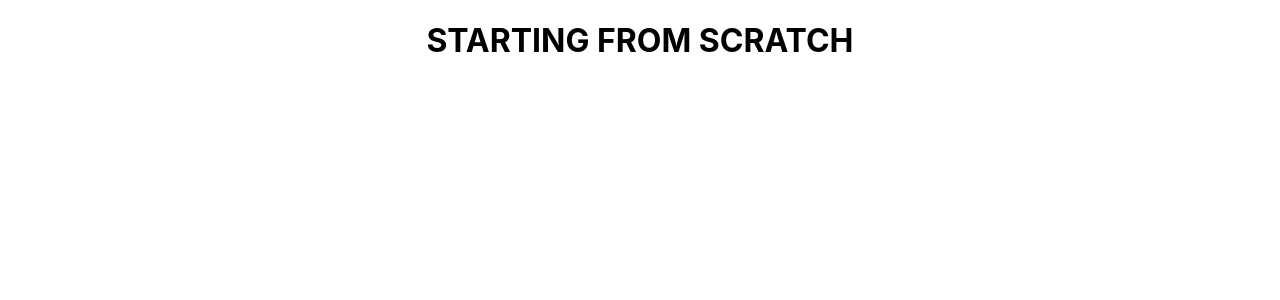
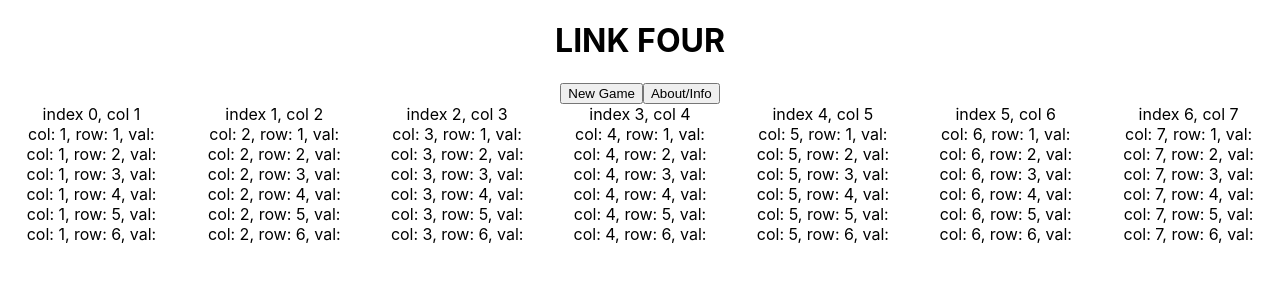
Before and after one commit to tubez7/link-four-react, a React (Create React App) app: page /info in a window 1280 px wide. Shown: the top 300 px of the page. Built offline with nearby package versions, Linux system fonts and the light colour scheme.

Commit message:
render basic grid + add JS util files

```diff
--- a/src/App.css
+++ b/src/App.css
@@ -2,37 +2,22 @@
   text-align: center;
 }
 
-.App-logo {
-  height: 40vmin;
-  pointer-events: none;
+.Nav-bar {
+  display: inline-flex;
+  align-content: space-between;
+  margin: auto;
 }
 
-@media (prefers-reduced-motion: no-preference) {
-  .App-logo {
-    animation: App-logo-spin infinite 20s linear;
-  }
+.Drop-columns {
+  display: grid;
+  grid-template-columns: repeat(7, 1fr);
 }
 
-.App-header {
-  background-color: #282c34;
-  min-height: 100vh;
-  display: flex;
-  flex-direction: column;
-  align-items: center;
-  justify-content: center;
-  font-size: calc(10px + 2vmin);
-  color: white;
+.Drop-column:hover {
+  color: rgb(253, 3, 3);
 }
 
-.App-link {
-  color: #61dafb;
+.Board-rows {
+  display: grid;
+  grid-template-columns: repeat(7, 1fr);
 }
-
-@keyframes App-logo-spin {
-  from {
-    transform: rotate(0deg);
-  }
-  to {
-    transform: rotate(360deg);
-  }
-}
--- a/src/App.js
+++ b/src/App.js
@@ -1,9 +1,28 @@
 import "./App.css";
 
+import Header from "./components/Header";
+import Main from "./components/Main.jsx";
+import Nav from "./components/Nav.jsx";
+
+import LinkFour from "./utils/linkFour";
+
+import { useState } from "react";
+
 function App() {
+  const [game, setNewGame] = useState(new LinkFour());
+  const [player1, setPlayer1] = useState("");
+  const [player2, setPlayer2] = useState("");
+
   return (
     <div className="App">
-      <h1 className="head"> STARTING FROM SCRATCH</h1>
+      <Header />
+      <Nav
+        game={game}
+        setNewGame={setNewGame}
+        setPlayer1={setPlayer1}
+        setPlayer2={setPlayer2}
+      />
+      <Main game={game} player1={player1} player2={player2} />
     </div>
   );
 }
--- /dev/null
+++ b/src/components/Board.jsx
@@ -0,0 +1,17 @@
+export default function Board({ board }) {
+  return (
+    <>
+      <div className="Board-rows">
+        {board.map((row, rowIndex) => {
+          return row.map((elem, i) => {
+            return (
+              <div className="Board-space">
+                col: {i + 1}, row: {rowIndex + 1}, val: {elem}
+              </div>
+            );
+          });
+        })}
+      </div>
+    </>
+  );
+}
--- /dev/null
+++ b/src/components/DropColumns.jsx
@@ -0,0 +1,7 @@
+export default function DropColumn({ col, i, setBoard, game }) {
+  return (
+    <div className="Drop-column">
+      index {i}, col {`${col}`}
+    </div>
+  );
+}
--- /dev/null
+++ b/src/components/Header.jsx
@@ -0,0 +1,3 @@
+export default function Header() {
+    return <h1>LINK FOUR</h1>
+};
--- /dev/null
+++ b/src/components/Main.jsx
@@ -0,0 +1,30 @@
+import Board from "./Board";
+import DropColumn from "./DropColumns";
+
+import { useState } from "react";
+
+export default function Main({ game }) {
+  const [board, setBoard] = useState(game.getBoard());
+
+  const dropRow = [1, 2, 3, 4, 5, 6, 7];
+
+  return (
+    <>
+      <div className="Drop-columns">
+        {dropRow.map((col, i) => {
+          return (
+            <DropColumn
+              key={`${col}`}
+              className={`Column-${col}`}
+              col={col}
+              i={i}
+              setBoard={setBoard}
+              game={game}
+            />
+          );
+        })}
+      </div>
+      <Board board={board} />
+    </>
+  );
+}
--- /dev/null
+++ b/src/components/Nav.jsx
@@ -0,0 +1,8 @@
+export default function Nav() {
+  return (
+    <nav className="Nav-bar">
+      <button>New Game</button>
+      <button>About/Info</button>
+    </nav>
+  );
+}
--- /dev/null
+++ b/src/utils/checkDiagonalWinner.js
@@ -0,0 +1,46 @@
+import getSubSquare from "./getSubSquare";
+
+const checkDiagonalWinner = (board) => {
+  if (!board || board.length !== 6) return "Please provide a 7 * 6 matrix";
+
+  for (let i = 0; i < board.length; i++) {
+    for (let j = 0; j < board[i].length; j++) {
+      const regex = /[xo]/;
+
+      if (board[i].length !== 7) return "Please provide a 7 * 6 matrix";
+
+      if (regex.test(board[i][j])) {
+        const player = board[i][j];
+        const diagLeft = [];
+        const diagRight = [];
+
+        const leftSq = getSubSquare(board, j - 3, i + 1);
+
+        if (typeof leftSq !== "string") {
+          diagLeft.push(leftSq[0][2], leftSq[1][1], leftSq[2][0]);
+        } else {
+          diagLeft.push(null);
+        }
+
+        const rightSq = getSubSquare(board, j + 1, i + 1);
+
+        if (typeof rightSq !== "string") {
+          diagRight.push(rightSq[0][0], rightSq[1][1], rightSq[2][2]);
+        } else {
+          diagRight.push(null);
+        }
+
+        if (
+          diagLeft.every((elem) => elem === player) ||
+          diagRight.every((elem) => elem === player)
+        ) {
+          return player;
+        }
+      }
+    }
+  }
+
+  return false;
+};
+
+export default checkDiagonalWinner;
--- /dev/null
+++ b/src/utils/findWinner.js
@@ -0,0 +1,70 @@
+import checkDiagonalWinner from "./checkDiagonalWinner";
+import getSubSquare from "./getSubSquare";
+
+const findWinner = (board) => {
+  const diagonalResult = checkDiagonalWinner(board);
+
+  if (diagonalResult) {
+    return diagonalResult;
+  } else {
+    for (let i = 0; i < board.length; i++) {
+      for (let j = 0; j < board[i].length; j++) {
+        const regex = /[xo]/;
+
+        if (regex.test(board[i][j])) {
+          const player = board[i][j];
+          const verticalResults = [];
+          const horizontalResults = [];
+
+          const vertSquare = getSubSquare(board, j, i + 1);
+
+          if (typeof vertSquare !== "string") {
+            verticalResults.push(
+              vertSquare[0][0],
+              vertSquare[1][0],
+              vertSquare[2][0]
+            );
+          } else {
+            verticalResults.push(null);
+          }
+
+          if (i < 3) {
+            const horizontalSq = getSubSquare(board, j + 1, i);
+
+            if (typeof horizontalSq !== "string") {
+              horizontalResults.push(
+                horizontalSq[0][0],
+                horizontalSq[0][1],
+                horizontalSq[0][2]
+              );
+            } else {
+              horizontalResults.push(null);
+            }
+          } else {
+            const horizontalSq = getSubSquare(board, j + 1, i - 2);
+
+            if (typeof horizontalSq !== "string") {
+              horizontalResults.push(
+                horizontalSq[2][0],
+                horizontalSq[2][1],
+                horizontalSq[2][2]
+              );
+            } else {
+              horizontalResults.push(null);
+            }
+          }
+
+          if (
+            verticalResults.every((elem) => elem === player) ||
+            horizontalResults.every((elem) => elem === player)
+          ) {
+            return player;
+          }
+        }
+      }
+    }
+    return false;
+  }
+};
+
+export default findWinner;
--- /dev/null
+++ b/src/utils/getSubSquare.js
@@ -0,0 +1,23 @@
+const getSubSquare = (matrix, xStartIndex, yStartIndex) => {
+  if (!matrix) return "Please provide a matrix";
+
+  if (xStartIndex === undefined) return "Please provide an xStartIndex";
+
+  if (yStartIndex === undefined) return "Please provide a yStartIndex";
+
+  if (xStartIndex + 3 > matrix[0].length || yStartIndex + 3 > matrix.length)
+    return "Subsquare exceeds the bounds of the matrix";
+
+  const subSquare = [];
+
+  for (let yLimit = 0; yLimit < 3; yLimit++, yStartIndex++) {
+    subSquare[yLimit] = [];
+    for (let x = xStartIndex; x < xStartIndex + 3; x++) {
+      subSquare[yLimit].push(matrix[yStartIndex][x]);
+    }
+  }
+
+  return subSquare;
+};
+
+export default getSubSquare;
--- /dev/null
+++ b/src/utils/linkFour.js
@@ -0,0 +1,75 @@
+import findWinner from "./findWinner";
+
+class LinkFour {
+  constructor(player1 = "Player 1", player2 = "Player 2") {
+    this.player1 = player1;
+    this.player2 = player2;
+    this.player = true;
+    this.winner = false;
+    this.board = [
+      [null, null, null, null, null, null, null],
+      [null, null, null, null, null, null, null],
+      [null, null, null, null, null, null, null],
+      [null, null, null, null, null, null, null],
+      [null, null, null, null, null, null, null],
+      [null, null, null, null, null, null, null],
+    ];
+  }
+
+  getBoard() {
+    return this.board;
+  }
+
+  getPlayer() {
+    if (this.player) {
+      return `It is ${this.player1}'s (x) turn`;
+    } else {
+      return `It is ${this.player2}'s (o) turn`;
+    }
+  }
+
+  play(column) {
+    if (this.winner) {
+      if (this.player) {
+        return `GAME OVER - ${this.player1} won. Please start a new game`;
+      } else {
+        return `GAME OVER - ${this.player2} won. Please start a new game`;
+      }
+    }
+
+    if (this.board[0][column]) return "This column is full";
+
+    if (column < 0 || column > 6)
+      return "OUT OF RANGE - Please choose a number between 0 and 6";
+
+    const player = this.player ? "x" : "o";
+    let row = 5;
+    let counterInPlay = true;
+
+    while (row >= 0 && counterInPlay) {
+      if (!this.board[row][column] && counterInPlay) {
+        this.board[row][column] = player;
+        counterInPlay = false;
+      }
+      row--;
+    }
+
+    const winner = findWinner(this.board);
+
+    if (winner) {
+      this.winner = true;
+      if (this.player) {
+        return `${this.player1} (${player}) wins!`;
+      } else {
+        return `${this.player2} (${player}) wins!`;
+      }
+    }
+    this.player = !this.player;
+  }
+
+  checkWinner() {
+    return findWinner(this.board);
+  }
+}
+
+export default LinkFour;
```
Also changed, not shown: 1 other file (tests, documents, lock files or other folders).
